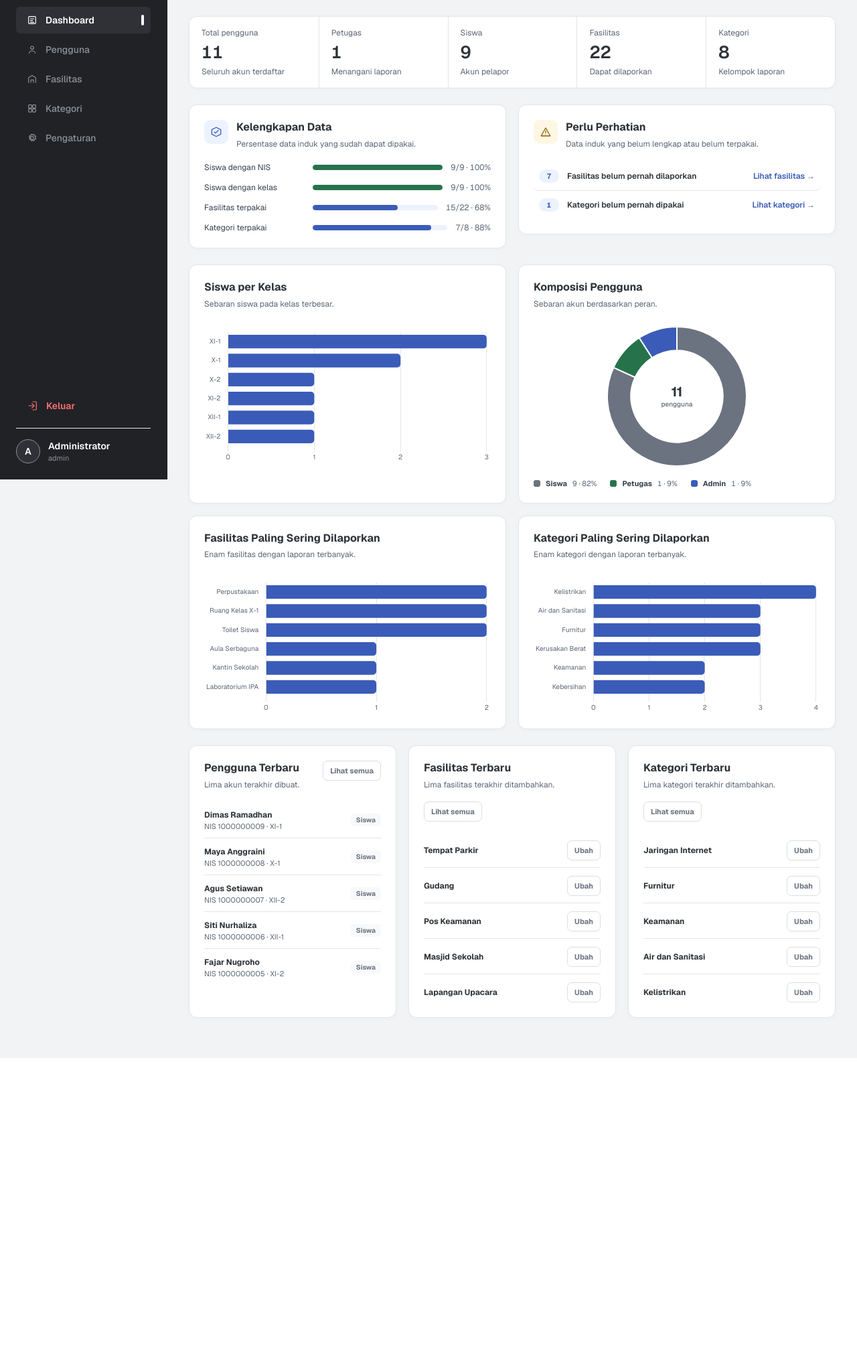
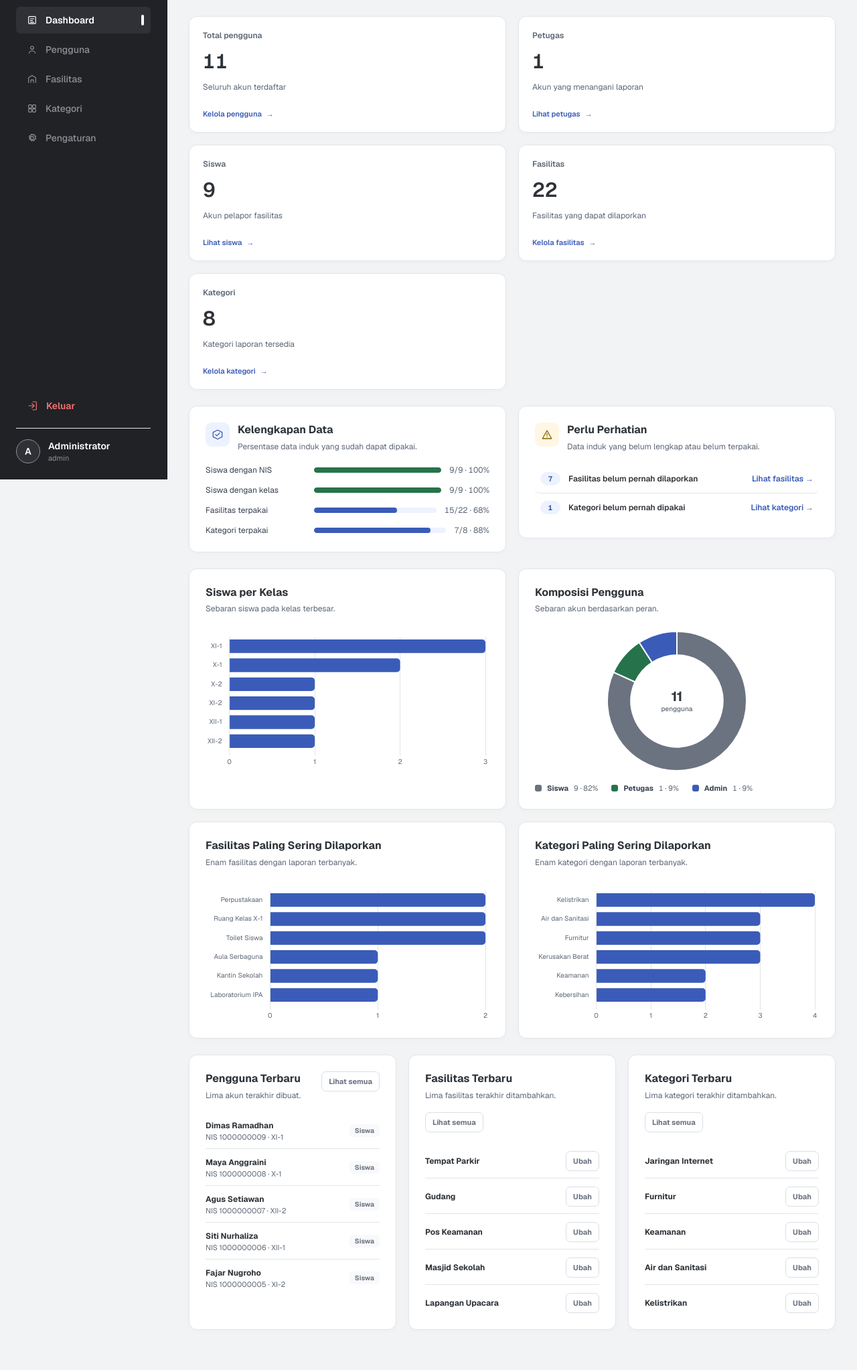
Before and after one commit to Th3Albatross/BENER.IN, a Laravel app: page /dashboard in a window 1280 px wide. Shown: the part 84-2130 px from the top of the page at 67% size. Before the commit the page ends 1664 px from the top, so only its background shows below. Run offline with Laravel 12, Linux system fonts and the light colour scheme; a user stored in the database is signed in; data comes from the database, SQL or seed files in the repository; style sheets or scripts are compiled from the project's sources.

Commit message:
Tiny UI tweaks

```diff
--- a/resources/css/pages/admin.css
+++ b/resources/css/pages/admin.css
@@ -51,83 +51,13 @@
 }
 
 /* ------------------------------
-   KPI strip
-   One container split by 1px dividers into five equal columns (app-screens
-   §5: a KPI gets no tile of its own). On a 1440 canvas minus the 250px
-   sidebar and 24px gutters the content is ~=1140px -> 5 x ~226px cells
-   + 4 x 1px dividers ~= 1140px.
+   KPI row
+   The admin dashboard reuses the siswa/petugas .stat-card tiles (.dashboard-stats
+   grid) so all three roles share one component; .admin-stats only overrides the
+   column count to fit five cells.
    ------------------------------ */
-.admin-kpi-strip {
-    display: grid;
+.admin-stats {
     grid-template-columns: repeat(5, minmax(0, 1fr));
-    overflow: hidden;
-    background: var(--surface);
-    border: 1px solid var(--border);
-    border-radius: 12px;
-    box-shadow: 0 2px 7px rgba(25, 35, 45, 0.025);
-}
-
-.admin-kpi {
-    position: relative;
-    display: flex;
-    flex-direction: column;
-    gap: 6px;
-    min-width: 0;
-    padding: 16px 18px;
-    color: var(--text-strong);
-    text-decoration: none;
-    border-left: 1px solid var(--border);
-    transition: background 150ms ease;
-}
-
-/* The accent indicator slides in from the left on hover. */
-.admin-kpi::after {
-    content: '';
-    position: absolute;
-    inset: 0 0 auto 0;
-    height: 2px;
-    background: var(--accent);
-    transform: scaleX(0);
-    transform-origin: left;
-    transition: transform 180ms ease;
-}
-
-.admin-kpi:hover::after,
-.admin-kpi:focus-visible::after {
-    transform: scaleX(1);
-}
-
-.admin-kpi:first-child {
-    border-left: 0;
-}
-
-.admin-kpi:hover {
-    background: var(--surface-2);
-}
-
-.admin-kpi:focus-visible {
-    outline: 2px solid var(--accent);
-    outline-offset: -2px;
-}
-
-.admin-kpi-label {
-    color: var(--text-muted);
-    font-size: 12px;
-    line-height: 1.4;
-}
-
-.admin-kpi-value {
-    color: var(--text-strong);
-    font-size: 26px;
-    font-weight: 600;
-    line-height: 1.1;
-    font-variant-numeric: tabular-nums;
-}
-
-.admin-kpi-note {
-    color: var(--text-muted);
-    font-size: 12px;
-    line-height: 1.4;
 }
 
 /* ------------------------------
@@ -279,11 +209,11 @@
     flex-direction: column;
     gap: 18px;
     min-width: 0;
-    padding: 22px;
+    padding: 24px;
     background: var(--surface);
     border: 1px solid var(--border);
     border-radius: 12px;
-    /* Same soft resting shadow as the siswa/petugas cards for depth parity. */
+    /* Same soft resting shadow and padding as the siswa/petugas cards. */
     box-shadow: 0 2px 7px rgba(25, 35, 45, 0.025);
 }
 
@@ -601,8 +531,8 @@
     align-items: center;
     justify-content: center;
     gap: 7px;
-    min-height: 38px;
-    padding: 9px 13px;
+    min-height: 36px;
+    padding: 8px 13px;
     border: 1px solid transparent;
     border-radius: 7px;
     font: inherit;
@@ -619,6 +549,8 @@
     height: 15px;
 }
 
+/* Primary action (Tambah/Simpan) carries the brand blue so it reads as the
+   one thing to do, rather than the neutral grey used for secondary controls. */
 .admin-button--primary {
     color: var(--accent-fill-fg);
     background: var(--accent-fill);
@@ -628,6 +560,20 @@
 .admin-button--primary:hover {
     background: var(--accent-fill-hover);
     border-color: var(--accent-fill-hover);
+}
+
+/* Neutral solid: the filter/apply control, matching the grey "Terapkan"
+   buttons on the siswa/petugas lists. Kept distinct from the blue primary so
+   only create/commit actions carry the brand colour. */
+.admin-button--neutral {
+    color: var(--solid-fg);
+    background: var(--solid);
+    border-color: var(--solid);
+}
+
+.admin-button--neutral:hover {
+    background: var(--solid-hover);
+    border-color: var(--solid-hover);
 }
 
 .admin-button--secondary {
@@ -961,28 +907,15 @@
     pointer-events: none;
 }
 
-@media (max-width: 640px) {
-    .admin-kpi-strip {
+@media (max-width: 1280px) {
+    .admin-stats {
         grid-template-columns: repeat(2, minmax(0, 1fr));
     }
+}
 
-    .admin-kpi {
-        border-left: 1px solid var(--border);
-        border-top: 1px solid var(--border);
-    }
-
-    /* Drop the divider on the first row (cells 1-2) and on the left column. */
-    .admin-kpi:nth-child(1),
-    .admin-kpi:nth-child(2) {
-        border-top: 0;
-    }
-
-    .admin-kpi:nth-child(odd) {
-        border-left: 0;
-    }
-
-    .admin-kpi-value {
-        font-size: 24px;
+@media (max-width: 640px) {
+    .admin-stats {
+        grid-template-columns: minmax(0, 1fr);
     }
 
     .admin-health {
@@ -1245,8 +1178,8 @@
         print-color-adjust: exact;
     }
 
-    .admin-kpi-strip,
-    .admin-kpi,
+    .admin-stats,
+    .stat-card,
     .admin-health,
     .admin-coverage-item,
     .admin-attention-item,
--- a/resources/css/pages/dashboard.css
+++ b/resources/css/pages/dashboard.css
@@ -1102,9 +1102,9 @@
     gap: 7px;
     min-height: 35px;
     padding: 7px 11px;
-    color:#fff;
-    background:var(--solid);
-    border:1px solid var(--solid);
+    color:var(--accent-fill-fg);
+    background:var(--accent-fill);
+    border:1px solid var(--accent-fill);
     border-radius:7px;
     font-size: 11px;
     font-weight: 650;
@@ -1114,8 +1114,8 @@
 }
 
 .student-new-report-button:hover {
-    background:var(--solid-hover);
-    border-color:var(--solid-hover);
+    background:var(--accent-fill-hover);
+    border-color:var(--accent-fill-hover);
 }
 
 .student-new-report-button svg {
--- a/resources/views/admin/partials/sort-form.blade.php
+++ b/resources/views/admin/partials/sort-form.blade.php
@@ -15,5 +15,5 @@
         <option value="name" @selected($sort === 'name')>Nama</option>
         <option value="reports" @selected($sort === 'reports')>Paling sering dilaporkan</option>
     </select>
-    <button type="submit" class="admin-button admin-button--primary admin-button--small">Terapkan</button>
+    <button type="submit" class="admin-button admin-button--neutral admin-button--small">Terapkan</button>
 </form>
--- a/resources/views/dashboard/admin.blade.php
+++ b/resources/views/dashboard/admin.blade.php
@@ -1,6 +1,9 @@
 @extends('layouts.app')
 
 @push('styles')
+    {{-- dashboard.css supplies the shared .stat-card KPI tiles so the admin row
+         is the same component the siswa/petugas dashboards use. --}}
+    @vite('resources/css/pages/dashboard.css')
     @vite('resources/css/pages/admin.css')
 @endpush
 
--- a/resources/views/dashboard/partials/admin-kpi-strip.blade.php
+++ b/resources/views/dashboard/partials/admin-kpi-strip.blade.php
@@ -1,8 +1,7 @@
 {{--
-    KPI strip. One container split by 1px dividers into equal columns rather
-    than five separate tiles: the studied screens give a KPI no tile of its own
-    (app-screens.md §5), and the value leads at 26px under a 12px grey label.
-    Props: $counts (users, petugas, students, facilities, categories).
+    KPI row for the admin dashboard. Uses the same tile component as the
+    siswa/petugas dashboards (label, value, description, link with arrow) so the
+    three roles read as one product. Props: $counts.
 --}}
 @php
     $counts = $counts ?? [];
@@ -11,41 +10,47 @@
             'label' => 'Total pengguna',
             'value' => $counts['users'] ?? 0,
             'note' => 'Seluruh akun terdaftar',
+            'link' => 'Kelola pengguna',
             'url' => route('admin.users.index'),
         ],
         [
             'label' => 'Petugas',
             'value' => $counts['petugas'] ?? 0,
-            'note' => 'Menangani laporan',
+            'note' => 'Akun yang menangani laporan',
+            'link' => 'Lihat petugas',
             'url' => route('admin.users.index', ['role' => 'petugas']),
         ],
         [
             'label' => 'Siswa',
             'value' => $counts['students'] ?? 0,
-            'note' => 'Akun pelapor',
+            'note' => 'Akun pelapor fasilitas',
+            'link' => 'Lihat siswa',
             'url' => route('admin.users.index', ['role' => 'siswa']),
         ],
         [
             'label' => 'Fasilitas',
             'value' => $counts['facilities'] ?? 0,
-            'note' => 'Dapat dilaporkan',
+            'note' => 'Fasilitas yang dapat dilaporkan',
+            'link' => 'Kelola fasilitas',
             'url' => route('admin.facilities.index'),
         ],
         [
             'label' => 'Kategori',
             'value' => $counts['categories'] ?? 0,
-            'note' => 'Kelompok laporan',
+            'note' => 'Kategori laporan tersedia',
+            'link' => 'Kelola kategori',
             'url' => route('admin.categories.index'),
         ],
     ];
 @endphp
 
-<section class="admin-kpi-strip" aria-label="Ringkasan data induk">
+<section class="dashboard-stats admin-stats" aria-label="Ringkasan data induk">
     @foreach ($cells as $cell)
-        <a href="{{ $cell['url'] }}" class="admin-kpi">
-            <span class="admin-kpi-label">{{ $cell['label'] }}</span>
-            <span class="admin-kpi-value">{{ number_format($cell['value'], 0, ',', '.') }}</span>
-            <span class="admin-kpi-note">{{ $cell['note'] }}</span>
+        <a href="{{ $cell['url'] }}" class="stat-card">
+            <span class="stat-label">{{ $cell['label'] }}</span>
+            <span class="stat-value">{{ number_format($cell['value'], 0, ',', '.') }}</span>
+            <span class="stat-description">{{ $cell['note'] }}</span>
+            <span class="stat-card-link">{{ $cell['link'] }} <span aria-hidden="true">&rarr;</span></span>
         </a>
     @endforeach
 </section>
```
Also changed, not shown: resources/css/pages/settings.css (+4 -4 lines), tests/Feature/AdminRedesignTest.php (+7 -5 lines).
